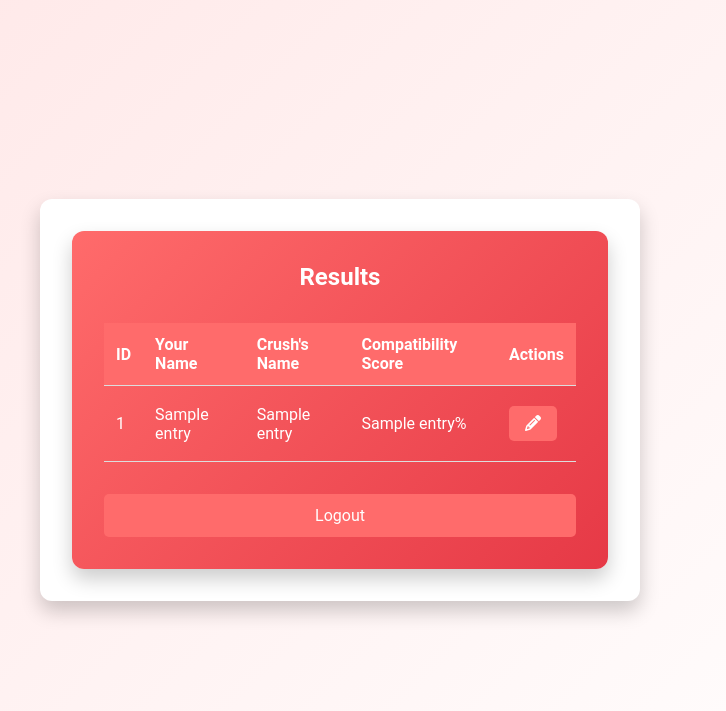
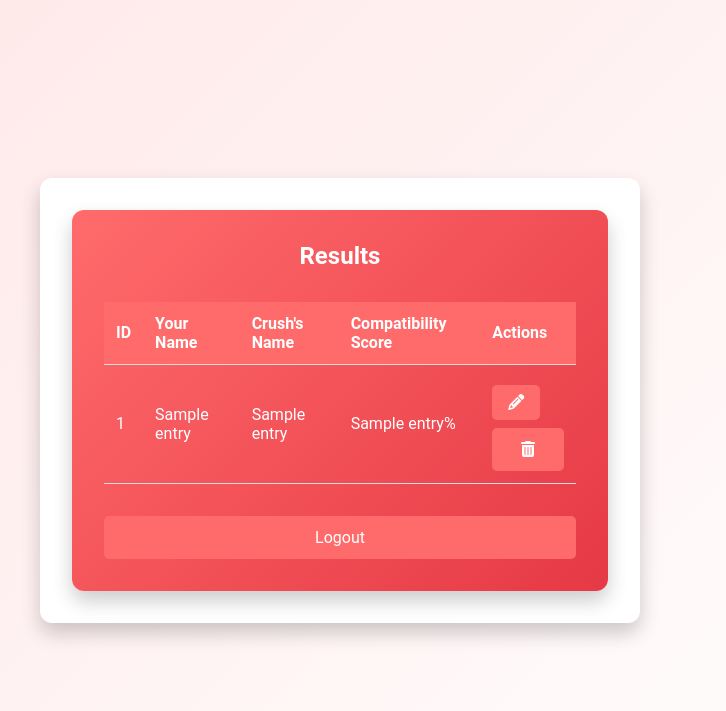
Before and after one commit to Scemworks/compat-calc, a Flask app: page /dashboard in a window 1280 px wide. Shown: the top 711 px of the page, without its empty margins (300-1026 px from the left). Run offline with Flask 3, Linux system fonts and the light colour scheme; the visitor is signed in with stand-in values (Sample User, id 1); a database or web service that is not in the repository returns one stand-in record (values such as "Sample title"); some libraries are stand-ins or nearby versions.

Commit message:
Update dashboard.html

```diff
--- a/templates/dashboard.html
+++ b/templates/dashboard.html
@@ -36,9 +36,15 @@
                 <td>{{ entry[2] }}</td>
                 <td>{{ entry[3] }}%</td>
                 <td>
-                  <a href="{{ url_for('edit_entry', id=entry[0]) }}" class="edit-btn">
+                  <a href="{{ url_for('edit_entry', id=entry[0]) }}" class="edit-btn" title="Edit">
                     <i class="fas fa-pencil-alt"></i>
                   </a>
+                  <form action="{{ url_for('delete_entry') }}" method="post" style="display:inline;" onsubmit="return confirm('Are you sure you want to delete this entry?');">
+                    <input type="hidden" name="id" value="{{ entry[0] }}">
+                    <button type="submit" class="delete-btn" title="Delete">
+                      <i class="fas fa-trash-alt"></i>
+                    </button>
+                  </form>
                 </td>
               </tr>
               {% endfor %}
```
